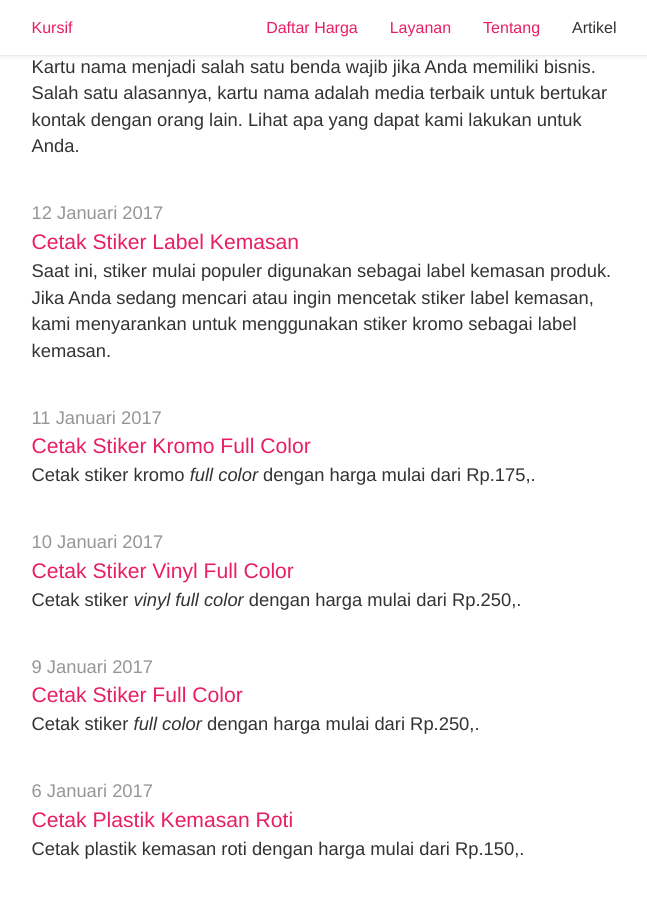
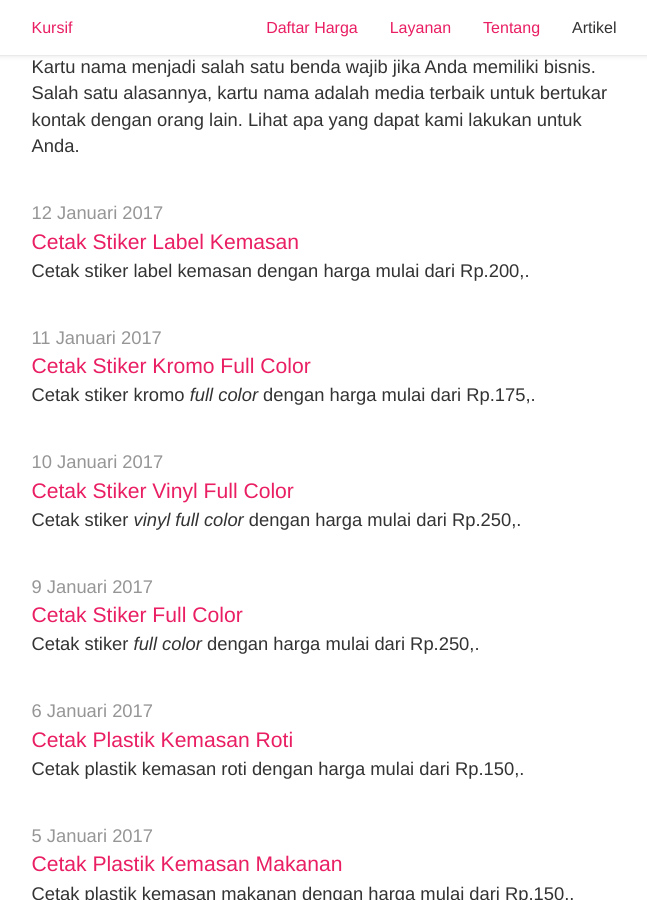
Before and after one commit to tertanda/kursif.github.io, a Jekyll site: the page built from artikel/index.md, in a window 1280 px wide and 900 px high, scrolled down 588 px. Shown: the whole window, without its empty margins (316-963 px from the left). Built offline with Jekyll 4.4.1, drawn with Linux system fonts in a browser that asks for light colours; a script that is not in the unit is left out.

Commit message:
Cetak Stiker Label Kemasan

```diff
--- a/artikel/_posts/2017-01-12-cetak-stiker-label-kemasan.md
+++ b/artikel/_posts/2017-01-12-cetak-stiker-label-kemasan.md
@@ -4,7 +4,7 @@ category : artikel
 permalink: artikel/:title
 title    : Cetak Stiker Label Kemasan
 author   : El Nino H. Maulana
-intro    : Saat ini, stiker mulai populer digunakan sebagai label kemasan produk. Jika Anda sedang mencari atau ingin mencetak stiker label kemasan, kami menyarankan untuk menggunakan stiker kromo sebagai label kemasan.
+intro    : Cetak stiker label kemasan dengan harga mulai dari Rp.200,.
 meta     : Cetak stiker full color untuk label kemasan makanan dan minuman dengan harga mulai dari Rp.200,.
 ---
 
```
